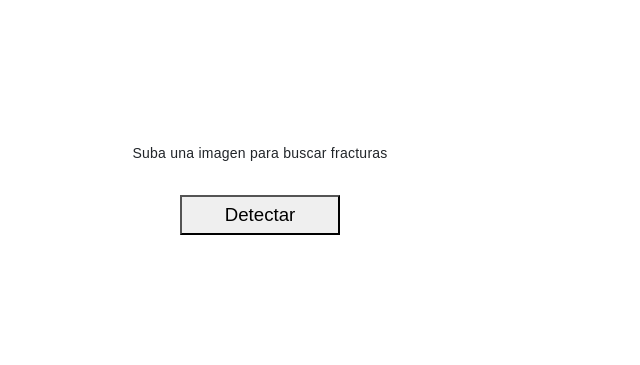
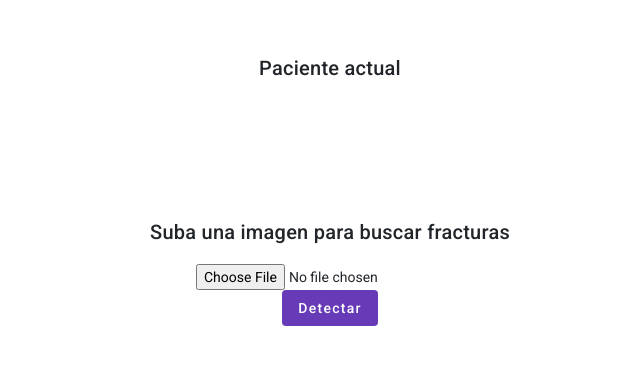
Before and after one commit to AbregoDev/bone-fracture-detector, an Angular app: page /upload-image in a window 1280 px wide. Shown: the part 211-576 px from the top of the page, without its empty margins (310-950 px from the left). Built offline with nearby package versions, Linux system fonts and the light colour scheme.

Commit message:
feat: current user and send query params

```diff
--- a/src/app/components/score/score.component.html
+++ b/src/app/components/score/score.component.html
@@ -1,4 +1,7 @@
 <div class="container">
+    <h1>Resultados</h1>
+
+    <h2>Paciente: {{ currentUser?.name }}</h2>
     <img src="https://lportho.com/wp-content/uploads/2020/04/fracture-treatment-1-2000x1125.jpg">
 
     <h2>Resultado de prueba: <span class="result">POSITIVO</span></h2>
--- a/src/app/components/score/score.component.scss
+++ b/src/app/components/score/score.component.scss
@@ -5,7 +5,6 @@
     align-items: center;
     margin: auto;
     height: 100%;
-    font-family: sans-serif;
 
     img {
         width: 400px;
--- a/src/app/components/score/score.component.ts
+++ b/src/app/components/score/score.component.ts
@@ -1,10 +1,20 @@
-import { Component } from '@angular/core';
+import { Component, OnInit } from '@angular/core';
+import { UserService } from '../../user.service';
 
 @Component({
-  selector: 'app-score',
-  templateUrl: './score.component.html',
-  styleUrl: './score.component.scss'
+    selector: 'app-score',
+    templateUrl: './score.component.html',
+    styleUrl: './score.component.scss'
 })
-export class ScoreComponent {
+export class ScoreComponent implements OnInit {
 
+    currentUser: any;
+
+    constructor(
+        private readonly userService: UserService
+    ) { }
+
+    ngOnInit(): void {
+        this.currentUser = this.userService.currentUser;
+    }
 }
--- a/src/app/components/upload-image/upload-image.component.html
+++ b/src/app/components/upload-image/upload-image.component.html
@@ -1,5 +1,18 @@
 <div class="container">
-    <p>Suba una imagen para buscar fracturas</p>
+    <h2>Paciente actual</h2>
+    <h3>{{ currentUser?.name }}</h3>
 
-    <button [routerLink]="['/score']">Detectar</button>
+    <div class="spacer"></div>
+
+    <h2>Suba una imagen para buscar fracturas</h2>
+
+    <input type="file" #fileInput>
+
+    <button mat-flat-button color="primary" [disabled]="loading" (click)="sendImage()">
+        Detectar
+    </button>
+
+    @if (loading) {
+        <h3>Cargando</h3>
+    }
 </div>
--- a/src/app/components/upload-image/upload-image.component.scss
+++ b/src/app/components/upload-image/upload-image.component.scss
@@ -1,16 +1,11 @@
 .container {
-    font-family: sans-serif;
     display: flex;
     flex-direction: column;
     align-items: center;
     justify-content: center;
-    margin: 0;
     height: 100%;
-    gap: 20px;
 
-    button {
-        width: 160px;
-        height: 40px;
-        font-size: 14pt;
+    .spacer {
+        height: 100px;
     }
 }
--- a/src/app/components/upload-image/upload-image.component.ts
+++ b/src/app/components/upload-image/upload-image.component.ts
@@ -1,10 +1,35 @@
-import { Component } from '@angular/core';
+import { Component, OnInit } from '@angular/core';
+import { Router } from '@angular/router';
+import { UserService } from '../../user.service';
 
 @Component({
-  selector: 'app-upload-image',
-  templateUrl: './upload-image.component.html',
-  styleUrl: './upload-image.component.scss'
+    selector: 'app-upload-image',
+    templateUrl: './upload-image.component.html',
+    styleUrl: './upload-image.component.scss'
 })
-export class UploadImageComponent {
+export class UploadImageComponent implements OnInit {
 
+    loading: boolean = false;
+    currentUser: any;
+
+    constructor(
+        private readonly router: Router,
+        private readonly userService: UserService,
+    ) { }
+
+    ngOnInit(): void {
+        this.currentUser = this.userService.currentUser;
+    }
+
+    sendImage() {
+        this.loading = true;
+        fetch('https://run.mocky.io/v3/5645d37f-2eb6-47a1-9266-61358abb2951?mocky-delay=2000ms', { method: 'POST' })
+            .then(response => response.json())
+            .then(data => {
+                console.log({ data });
+                const { result, value } = data;
+                const queryParams = { result, value };
+                this.router.navigate(['/score'], { queryParams });
+            });
+    }
 }
--- a/src/app/components/users-list/users-list.component.html
+++ b/src/app/components/users-list/users-list.component.html
@@ -22,7 +22,7 @@
         <ng-container matColumnDef="action">
             <th mat-header-cell *matHeaderCellDef> Acciones </th>
             <td mat-cell *matCellDef="let user">
-                <button mat-flat-button color="accent" routerLink="/upload-image">
+                <button mat-flat-button color="accent" (click)="selectUser(user)">
                     Seleccionar
                 </button>
             </td>
--- a/src/app/components/users-list/users-list.component.ts
+++ b/src/app/components/users-list/users-list.component.ts
@@ -1,5 +1,7 @@
-import { Component } from '@angular/core';
+import { Component, OnInit } from '@angular/core';
 import { MatTableDataSource } from '@angular/material/table';
+import { UserService } from '../../user.service';
+import { Router } from '@angular/router';
 
 export interface UserData {
     id: string
@@ -25,12 +27,26 @@ const ELEMENT_DATA: UserData[] = [
     templateUrl: './users-list.component.html',
     styleUrl: './users-list.component.scss'
 })
-export class UsersListComponent {
+export class UsersListComponent implements OnInit {
     displayedColumns: string[] = ['name', 'date', 'action'];
     dataSource = new MatTableDataSource(ELEMENT_DATA);
+
+    constructor(
+        private readonly userService: UserService,
+        private readonly router: Router,
+    ) { }
+
+    ngOnInit(): void {
+        this.userService.cleanCurrentUser();
+    }
 
     applyFilter(event: Event) {
         const filterValue = (event.target as HTMLInputElement).value;
         this.dataSource.filter = filterValue.trim().toLowerCase();
     }
+
+    selectUser(user: UserData) {
+        this.userService.currentUser = user;
+        this.router.navigateByUrl('/upload-image');
     }
+}
--- /dev/null
+++ b/src/app/user.service.ts
@@ -0,0 +1,23 @@
+import { Injectable } from '@angular/core';
+
+@Injectable({
+  providedIn: 'root'
+})
+export class UserService {
+
+  private _currentUser: any;
+
+  set currentUser(user: any) {
+    this._currentUser = user;
+  }
+
+  get currentUser() {
+    return this._currentUser;
+  }
+
+  constructor() { }
+
+  cleanCurrentUser() {
+    this._currentUser = undefined;
+  }
+}
```
Lines whose indentation alone changed are shown as unchanged.
